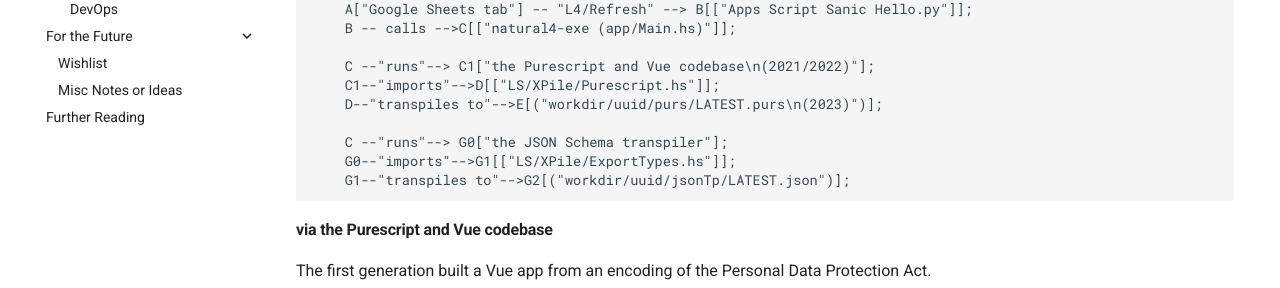
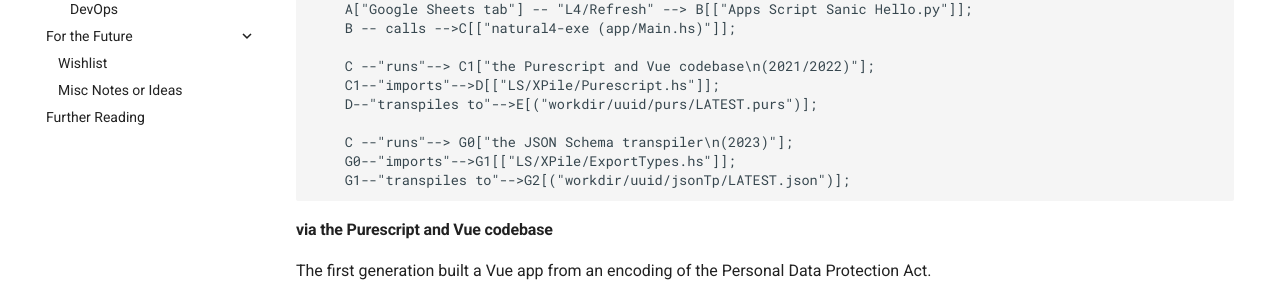
Before and after one commit to smucclaw/internal_docs, an MkDocs documentation site: the page built from docs/current_system/index.md, in a window 1280 px wide and 900 px high, scrolled down 411 px. Shown: the part 279-567 px from the top of the window. Built offline with MkDocs 1.6.1 and Material for MkDocs 9.7.7, drawn with Linux system fonts in a browser that asks for light colours; some of the changed text lies outside the part shown.

Commit message:
more mermaid tweaking

````diff
--- a/docs/current_system/index.md
+++ b/docs/current_system/index.md
@@ -21,9 +21,9 @@ graph TB;
 
 	C --"runs"--> C1["the Purescript and Vue codebase\n(2021/2022)"];
 	C1--"imports"-->D[["LS/XPile/Purescript.hs"]];
-    D--"transpiles to"-->E[("workdir/uuid/purs/LATEST.purs\n(2023)")];
+    D--"transpiles to"-->E[("workdir/uuid/purs/LATEST.purs")];
 
-    C --"runs"--> G0["the JSON Schema transpiler"];
+    C --"runs"--> G0["the JSON Schema transpiler\n(2023)"];
 	G0--"imports"-->G1[["LS/XPile/ExportTypes.hs"]];
 	G1--"transpiles to"-->G2[("workdir/uuid/jsonTp/LATEST.json")];
 ```
````
